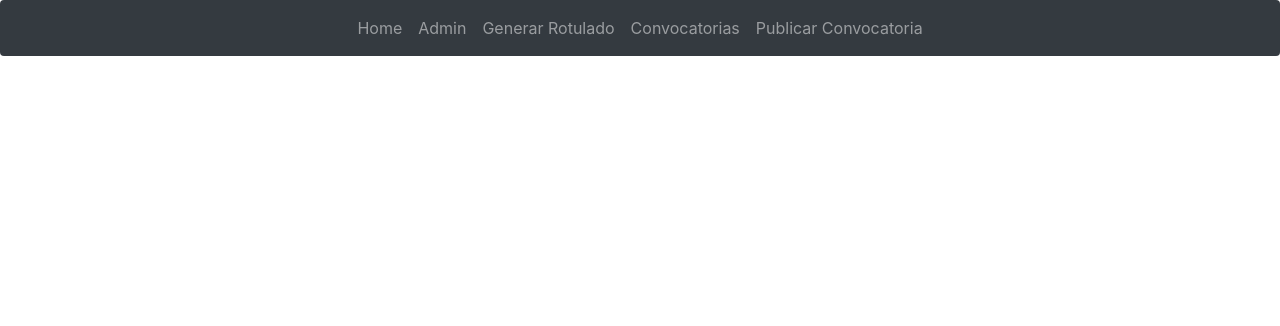
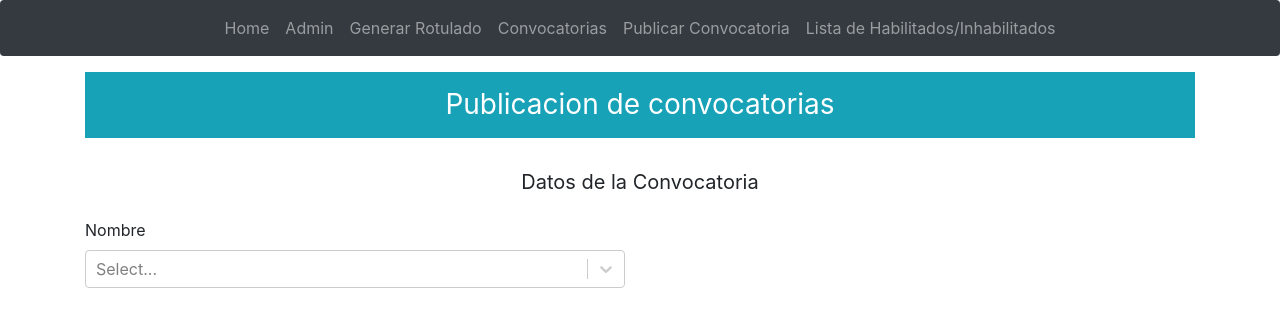
Before and after one commit to EliceoJoel/Cliente-TIS, a React (Create React App) app: page /enabled_list in a window 1280 px wide. Shown: the top 326 px of the page. Built offline with nearby package versions, Linux system fonts and the light colour scheme.

Commit message:
select conv add to page

```diff
--- a/src/App.js
+++ b/src/App.js
@@ -5,9 +5,9 @@ import Navbar from './components/Navbar'
 import Landing from './components/Landing'
 import Login from './components/Login'
 import Generate_Rotulado from './components/Generate_Rotulado'
-import Profile from './components/Profile'
 import List from './components/List'
 import Post from './components/Post'
+import Enabled_list from './components/Enabled_list'
 
 
 
@@ -21,10 +21,9 @@ class App extends Component {
           <div className="container">
             <Route exact path="/Generate_Rotulado" component={Generate_Rotulado} />
             <Route exact path="/login" component={Login} />
-            <Route exact path="/profile" component={Profile} />
             <Route exact path="/list" component={List} />
             <Route exact path="/post" component={Post} />
-
+            <Route exact path="/enabled_list" component={Enabled_list} />
 
 
 
--- /dev/null
+++ b/src/components/Enabled_list.js
@@ -0,0 +1,62 @@
+import React, { Component } from 'react'
+import Select from 'react-select'
+
+var conv = [
+    { value: 'chocolate', label: 'Chocolate' },
+    { value: 'strawberry', label: 'Strawberry' },
+    { value: 'vanilla', label: 'Vanilla' }]
+
+class Enabled_list extends Component {
+    constructor() {
+        super()
+        this.state = {
+            selectConv:null,
+        }
+
+        this.onChange = this.onChange.bind(this)
+        this.onSubmit = this.onSubmit.bind(this)
+    }
+
+    onChange(e) {
+        this.setState({ [e.target.name]: e.target.value })
+    }
+
+    selectConvChange = selectedConv =>{
+        this.setState({selectConv:selectedConv})
+    }
+
+    onSubmit(e) {
+
+    }
+
+    render() {
+        const { selectConv } = this.state
+
+        return (
+            <div className="justify-content-center">
+                <h1 className="h3 font-weight-normal text-center mt-3 p-3 bg-info text-white">
+                   Publicacion de convocatorias
+                </h1>
+                <div className="row">
+                    <h3 className="h5 col-md-12 my-4 font-weight-normal text-center">
+                        Datos de la Convocatoria
+                    </h3>
+                    <div className="form-group col-md-6">
+                        <label htmlFor="Nombre">Nombre</label>
+                        <Select
+                          name="conv"
+                          value={selectConv}
+                          options={conv}
+                          onChange={this.selectConvChange}
+                          className="basic-select"
+                          classNamePrefix="select"
+                        />
+                        <p style={{color:"red"}}>{this.state.name_error}</p>
+                    </div>
+                </div>
+            </div>
+        )
+    }
+}
+
+export default Enabled_list
--- a/src/components/Navbar.js
+++ b/src/components/Navbar.js
@@ -29,6 +29,11 @@ class Landing extends Component {
         <li className = "nav-item">
           <Link to ="/Post" className= "nav-link">
             Publicar Convocatoria
+          </Link>
+        </li>
+        <li className = "nav-item">
+          <Link to ="/enabled_list" className= "nav-link">
+            Lista de Habilitados/Inhabilitados
           </Link>
         </li>
 
--- a/src/components/Profile.js
+++ /dev/null
@@ -1,47 +0,0 @@
-import React, { Component } from 'react'
-import { getProfile } from './UserFunctions'
-
-class Profile extends Component {
-    constructor() {
-        super()
-        this.state = {
-            name: '',
-            email: ''
-        }
-    }
-
-    componentDidMount() {
-        getProfile().then(res => {
-            this.setState({
-                name: res.user.name,
-                email: res.user.email
-            })
-        })
-    }
-
-    render() {
-        return (
-            <div className="container">
-                <div className="jumbotron mt-5">
-                    <div className="col-sm-4 mx-auto">
-                        <h1 className="text-center">PROFILE</h1>
-                    </div>
-                    <table className="table col-md-4 mx-auto">
-                        <tbody>
-                            <tr>
-                                <td>Name</td>
-                                <td>{this.state.name}</td>
-                            </tr>
-                            <tr>
-                                <td>Email</td>
-                                <td>{this.state.email}</td>
-                            </tr>
-                        </tbody>
-                    </table>
-                </div>
-            </div>
-        )
-    }
-}
-
-export default Profile
```
